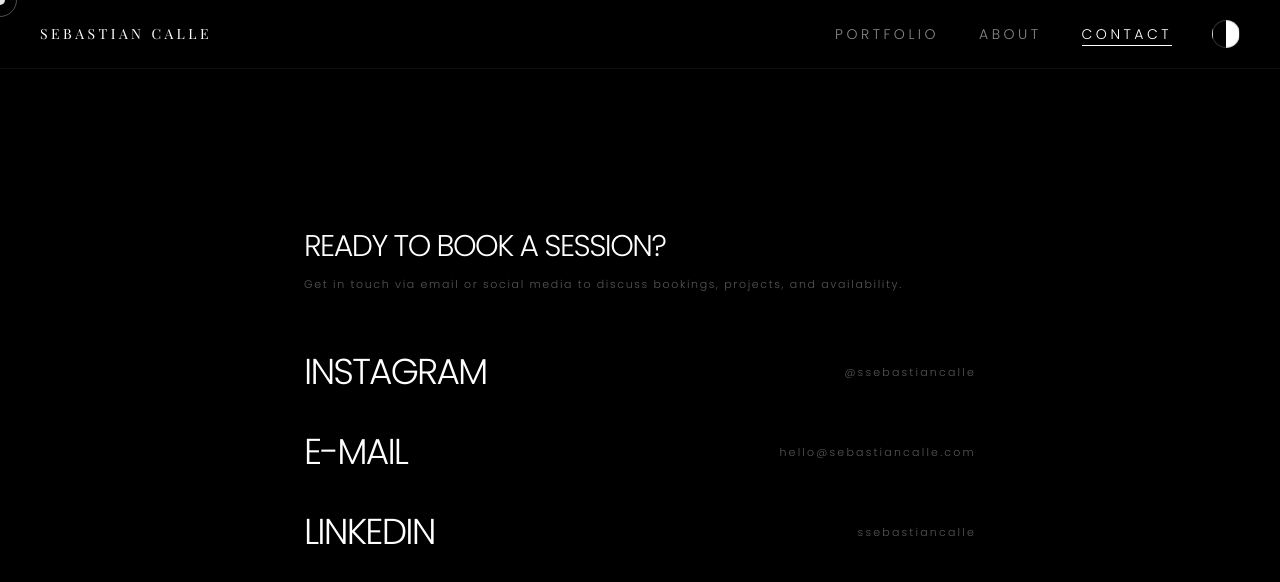
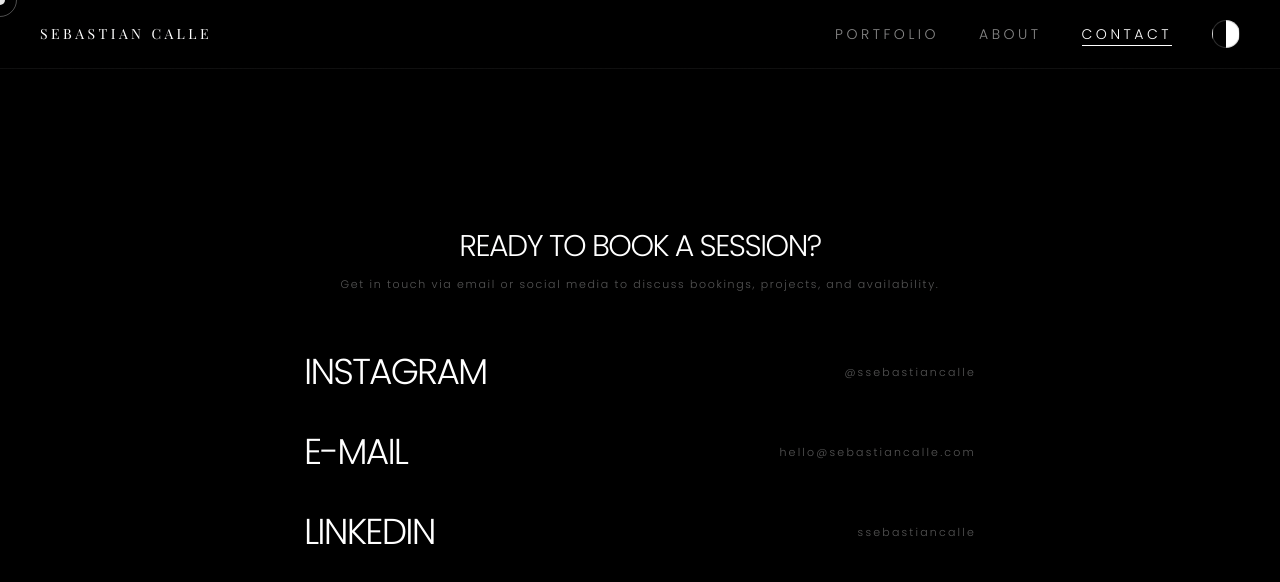
Before and after one commit to ssebastiancalle/portafolio-sebastian-calle, a Next.js app: page /contact in a window 1280 px wide. Shown: the top 582 px of the page. Built offline with nearby package versions, Linux system fonts and the light colour scheme.

Commit message:
fix: center H1 text on contact page

```diff
--- a/app/contact/page.tsx
+++ b/app/contact/page.tsx
@@ -22,10 +22,10 @@ export default function ContactPage() {
               animate={{ opacity: 1, y: 0 }}
               transition={{ duration: 0.6, ease: [0.16, 1, 0.3, 1] }}
             >
-              <h1 className="font-mono text-2xl md:text-3xl tracking-tighter uppercase font-bold mb-3" style={{ color: "var(--text)" }}>
+              <h1 className="font-mono text-2xl md:text-3xl tracking-tighter uppercase font-bold mb-3 text-center" style={{ color: "var(--text)" }}>
                 Ready to book a session?
               </h1>
-              <p className="font-mono text-[11px] tracking-[0.15em]" style={{ color: "var(--text-4)" }}>
+              <p className="font-mono text-[11px] tracking-[0.15em] text-center" style={{ color: "var(--text-4)" }}>
                 Get in touch via email or social media to discuss bookings, projects, and availability.
               </p>
             </motion.div>
```
